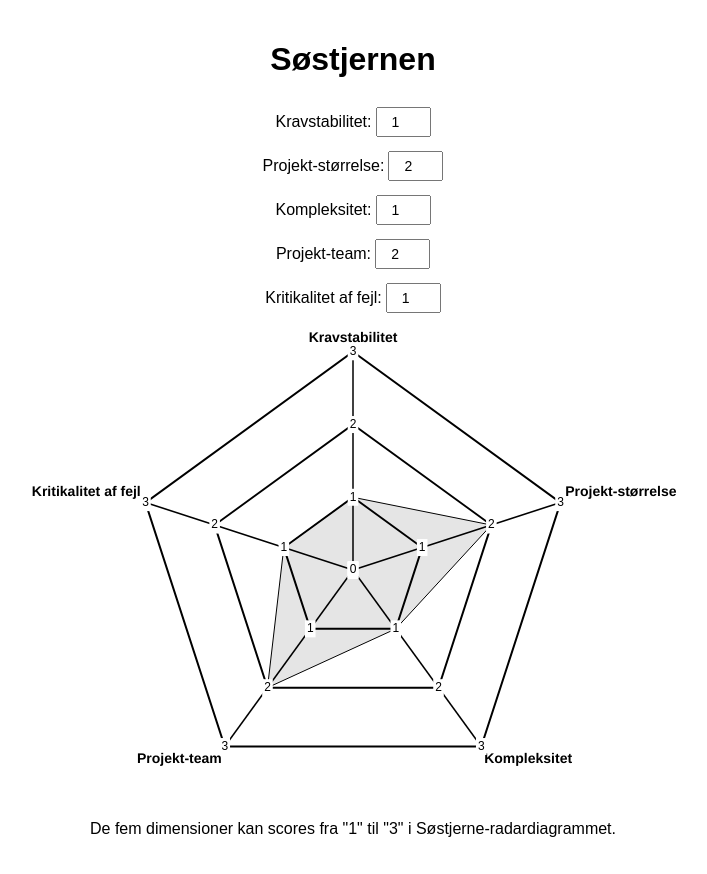
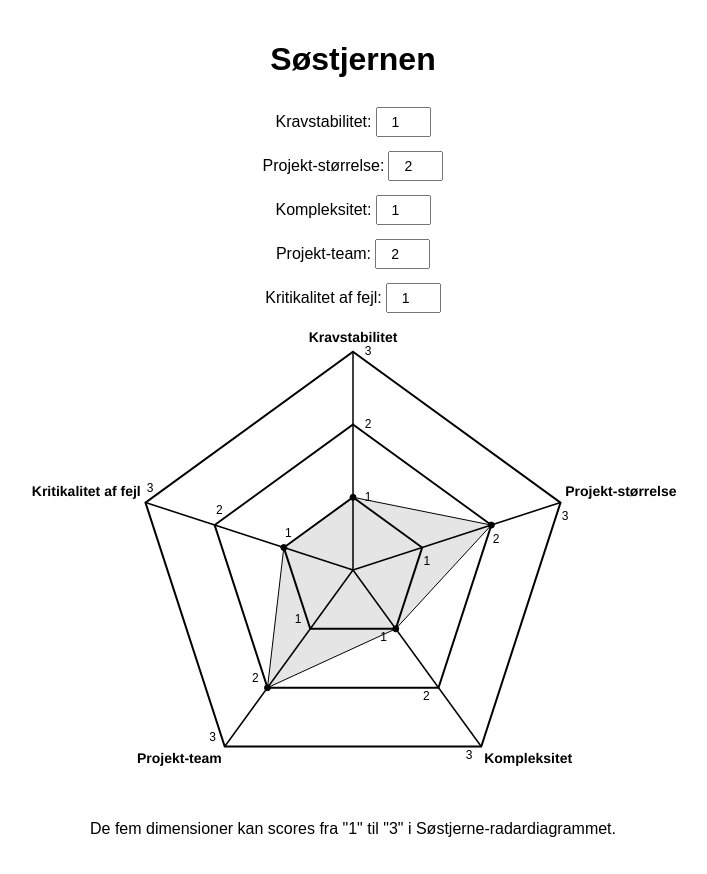
Before and after one commit to martinpugdal/soestjernen-generator, a React (Vite) app: page / in a window 1280 px wide. Shown: the whole page, without its empty margins (287-994 px from the left). Built offline with nearby package versions, Linux system fonts and the light colour scheme.

Commit message:
Refactor drawTicksPlugin to filter tick positions and adjust their rendering offset

```diff
--- a/src/components/RadarChart.jsx
+++ b/src/components/RadarChart.jsx
@@ -24,32 +24,21 @@ const drawTicksPlugin = {
   afterDraw: (chart) => {
     const { ctx, scales } = chart;
     const scale = scales.r;
-    const tickPositions = scale.ticks.map((tick) => tick.value);
+    const tickPositions = scale.ticks.map((tick) => tick.value).filter((value) => value > 0);
     const radius = scale.drawingArea;
 
     tickPositions.forEach((tickValue) => {
       const tickRadius = (tickValue / scale.max) * radius;
       scale._pointLabels.forEach((label, index) => {
 
-        // Define padding and backdrop dimensions
-        const padding = 2.5;
-        const textWidth = ctx.measureText(tickValue).width;
-        const textHeight = 12;
+        // Offset tick value based on angle
+        const angleRadians = scale.getIndexAngle(index);
+        const angle = scale.getPointPosition(index, tickRadius);
+        const offset = 15;
 
-        // Calculate position of tick value
-        const angle = scale.getPointPosition(index, tickRadius);
-        const x = angle.x;
-        const y = angle.y;
-
-        // Draw white backdrop
-        ctx.save();
-        ctx.fillStyle = "white";
-        ctx.fillRect(
-          x - textWidth / 2 - padding,
-          y - textHeight / 2 - padding,
-          textWidth + padding * 2,
-          textHeight + padding * 2
-        );
+        // Adjust position with offset
+        const x = angle.x + Math.cos(angleRadians) * offset;
+        const y = angle.y + Math.sin(angleRadians) * offset;
 
         // Draw tick value
         ctx.fillStyle = "black";
```
